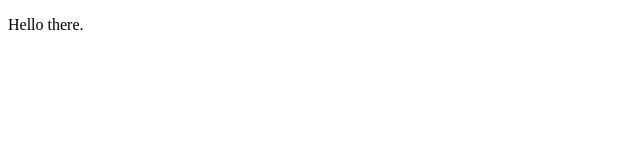
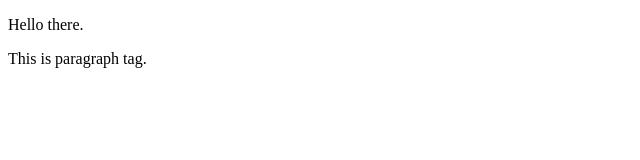
Before and after one commit to xxproskillzBowenZhangxx/desktop, a plain HTML site: page Index.html in a window 1280 px wide. Shown: the whole page, without its empty margins (0-640 px from the left). Drawn offline with Linux system fonts and the light colour scheme.

Commit message:
Added paragraph

```diff
--- a/Index.html
+++ b/Index.html
@@ -7,5 +7,6 @@
 
 <body>
 <p>Hello there.</p>
+<p>This is  paragraph tag.</p>
 </body>
 </html>
```
